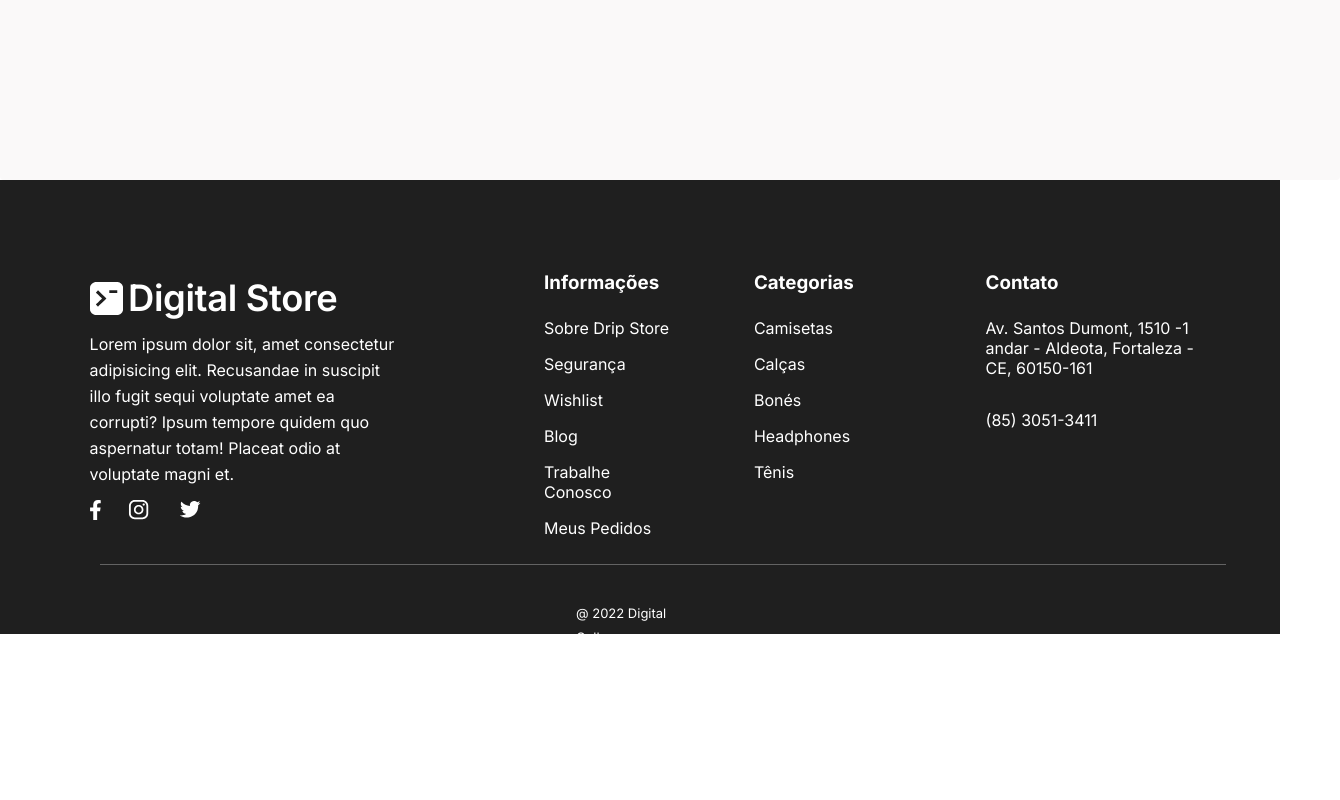
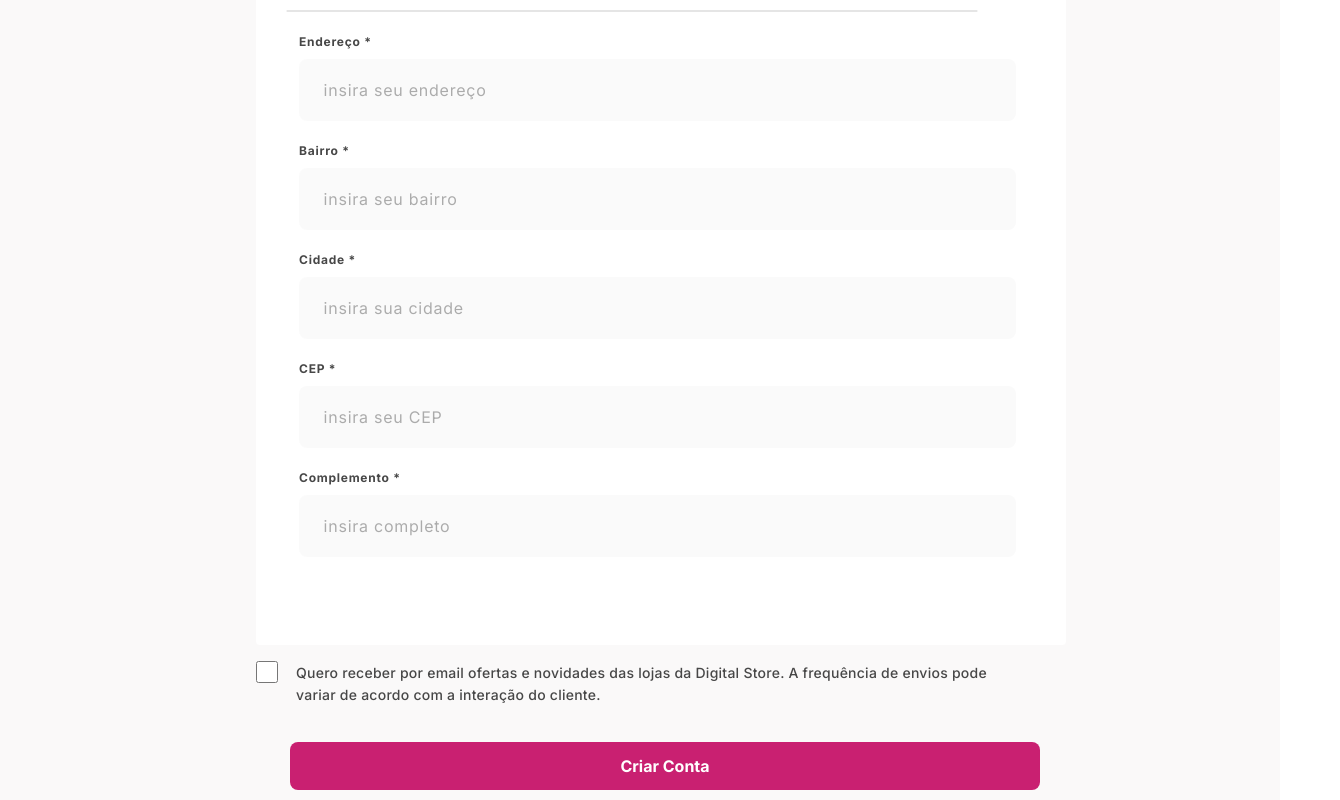
Before and after one commit to andre-digitalcollege/DigitalStore, a React (Create React App) app: page /Cadastre3 in a window 1280 px wide. Shown: the part 880-1680 px from the top of the page, 1340 px wide, since content can reach past the window. Before the commit the page ends 1529 px from the top, so only its background shows below. Built offline with nearby package versions, Linux system fonts and the light colour scheme.

Commit message:
página 3 do figma 100% finalizada

```diff
--- a/src/components/header/header.css
+++ b/src/components/header/header.css
@@ -148,7 +148,7 @@
 .lineargradient {
     /* background: linear-gradient( #B5B6F2, #FFFFFF); */
     background-image: linear-gradient(to bottom, #B5B6F2, #FFFFFF);
-    width: 100%;
+    width: auto;
     height: 1000px;
     padding-Top: 200px;
     padding-Left: 100px;
@@ -439,6 +439,7 @@
     cursor: default;
 
 }
+
 .acessarconta2 {
     margin-top: 116px;
     margin-left: 30px;
@@ -460,6 +461,7 @@
     line-height: 24px;
     color: white;
 }
+
 .oufacalogin2 {
     font-family: 'Inter';
     font-style: normal;
@@ -497,14 +499,14 @@
 
 .telacadastre3 {
     background: #faf9f9;
-    width: 100%;
-    height: 1000px;
+    width: auto;
+    height: 1650px;
     padding-Top: 200px;
     padding-Left: 100px;
     border-Radius: 4px;
     padding: 30px;
     gap: 30px;
-    overflow-x: hidden;
+    /* overflow-x: hidden; */
 
 
 }
@@ -517,16 +519,18 @@ padding: 30px;
     gap: 20px;
 
     position: absolute;
+
     width: 750px;
     height: 538px;
-left: 345px;
+    left: 220px;
     top: 208px;
 
     background: #FFFFFF;
     border-radius: 4px;
+    margin-left: 40px;
 }
 
-.informacoes{
+.informacoes {
 
 
 
@@ -548,7 +552,9 @@ color: #474747;
     flex: none;
     order: 0;
     flex-grow: 0;
+    margin-left: 13px;
 }
+
 .cpf {
     position: absolute;
     width: 330.12px;
@@ -566,6 +572,7 @@ top: 201px;
 
     color: #474747;
     cursor: default;
+    margin-left: 13px;
 }
 
 .email {
@@ -573,7 +580,7 @@ top: 201px;
     /* width: 108.7px;
     height: 24px; */
     left: 30px;
-    top: 144px;
+    top: 310px;
 
     font-family: 'Inter';
     font-style: normal;
@@ -585,13 +592,15 @@ top: 201px;
 
     color: #474747;
     cursor: default;
+    margin-left: 13px;
 }
+
 .celular {
     position: absolute;
     /* width: 108.7px;
     height: 24px; */
     left: 30px;
-    top: 144px;
+    top: 419px;
 
     font-family: 'Inter';
     font-style: normal;
@@ -603,4 +612,277 @@ top: 201px;
 
     color: #474747;
     cursor: default;
+    margin-left: 13px;
 }
+
+.seunome {
+    position: absolute;
+    /* width: 108.7px;
+    height: 24px; */
+    Top: 92px;
+    Left: 30px;
+    font-family: 'Inter';
+    font-style: normal;
+    font-weight: 700;
+    font-size: 12px;
+    line-height: 24px;
+
+    letter-spacing: 0.75px;
+
+    color: #474747;
+    cursor: default;
+    margin-left: 13px;
+}
+
+.inputlogin1 {
+    position: absolute;
+    width: 690px;
+    height: 60px;
+    left: 30px;
+    top: 121px;
+    background: rgba(71, 71, 71, 4%);
+    border-radius: 8px;
+    border: none;
+
+    opacity: 0.04;
+    font-family: 'Inter';
+    font-style: normal;
+    font-weight: 400;
+    font-size: 16px;
+    line-height: 28px;
+
+    letter-spacing: 0.75px;
+    color: #666666;
+    opacity: 0.6;
+    padding-left: 24.61px;
+    margin-left: 13px;
+}
+
+.inputlogin2 {
+    position: absolute;
+    width: 690px;
+    height: 60px;
+    left: 30px;
+    top: 230px;
+    background: rgba(71, 71, 71, 4%);
+    border-radius: 8px;
+    border: none;
+
+    opacity: 0.04;
+    font-family: 'Inter';
+    font-style: normal;
+    font-weight: 400;
+    font-size: 16px;
+    line-height: 28px;
+
+    letter-spacing: 0.75px;
+    color: #666666;
+    opacity: 0.6;
+    padding-left: 24.61px;
+    margin-left: 13px;
+}
+
+.inputlogin3 {
+    position: absolute;
+    width: 690px;
+    height: 60px;
+    left: 30px;
+    top: 339px;
+    background: rgba(71, 71, 71, 4%);
+    border-radius: 8px;
+    border: none;
+
+    opacity: 0.04;
+    font-family: 'Inter';
+    font-style: normal;
+    font-weight: 400;
+    font-size: 16px;
+    line-height: 28px;
+
+    letter-spacing: 0.75px;
+    color: #666666;
+    opacity: 0.6;
+    padding-left: 24.61px;
+    margin-left: 13px;
+}
+
+.inputlogin4 {
+    position: absolute;
+    width: 690px;
+    height: 60px;
+    left: 30px;
+    top: 448px;
+    background: rgba(71, 71, 71, 4%);
+    border-radius: 8px;
+    border: none;
+
+    opacity: 0.04;
+    font-family: 'Inter';
+    font-style: normal;
+    font-weight: 400;
+    font-size: 16px;
+    line-height: 28px;
+
+    letter-spacing: 0.75px;
+    color: #666666;
+    opacity: 0.6;
+    padding-left: 24.61px;
+    margin-left: 13px;
+}
+
+.telinha4 {
+    display: flex;
+    flex-direction: column;
+    align-items: flex-start;
+    padding: 30px;
+    gap: 20px;
+
+    position: absolute;
+    width: 750px;
+    height: 647px;
+    right: 4px;
+    top: 610px;
+
+    background: #FFFFFF;
+    border-radius: 4px;
+}
+
+.complemento {
+    position: absolute;
+    /* width: 108.7px;
+    height: 24px; */
+
+    left: 30px;
+    top: 528px;
+
+    font-family: 'Inter';
+    font-style: normal;
+    font-weight: 700;
+    font-size: 12px;
+    line-height: 24px;
+
+    letter-spacing: 0.75px;
+
+    color: #474747;
+    cursor: default;
+    margin-left: 13px;
+}
+
+.inputlogin5 {
+    position: absolute;
+    width: 690px;
+    height: 60px;
+    left: 30px;
+    top: 557px;
+    background: rgba(71, 71, 71, 4%);
+    border-radius: 8px;
+    border: none;
+
+    opacity: 0.04;
+    font-family: 'Inter';
+    font-style: normal;
+    font-weight: 400;
+    font-size: 16px;
+    line-height: 28px;
+
+    letter-spacing: 0.75px;
+    color: #666666;
+    opacity: 0.6;
+    padding-left: 24.61px;
+    margin-left: 13px;
+}
+
+.criarconta2 {
+    position: absolute;
+    width: 440px;
+    height: 36px;
+    left: 262px;
+    top: 150px;
+
+    /* H3 Title - Desktop Bold */
+
+    font-family: 'Inter';
+    font-style: normal;
+    font-weight: 700;
+    font-size: 32px;
+    line-height: 36px;
+    /* identical to box height, or 112% */
+
+    letter-spacing: 1px;
+
+    /* dark-gray */
+
+    color: #1F1F1F;
+
+}
+
+.checkbox {
+    Width: 22px;
+    Height: 22px;
+    right: 785px;
+    top: 720px;
+    position: absolute;
+    border: 1px solid #C92071;
+    border-radius: 2px;
+
+
+}
+
+.checkbox:checked{
+    background-color: #C92071;
+    color: #C92071;
+    background:#C92071 ;
+
+}
+
+.textocheckbox{
+
+    width: 728px;
+height: 44px;
+margin-top: 630px;
+margin-left: 10px;
+
+/* Text X-Small - Desktop */
+
+font-family: 'Inter';
+font-style: normal;
+font-weight: 500;
+font-size: 14px;
+line-height: 22px;
+/* or 157% */
+
+letter-spacing: 0.25px;
+
+/* dark-gray-2 */
+
+color: #474747;
+
+
+/* Inside auto layout */
+
+flex: none;
+order: 1;
+flex-grow: 0;
+}
+
+.criarconta3 {
+    margin-top: 1320px;
+    /* margin-left: 30px; */
+    Width: 750px;
+    Height: 48px;
+    border-radius: 8px;
+    position: absolute;
+
+
+    /* primary */
+
+    background: #C92071;
+    border-radius: 8px;
+    border: none;
+    font-family: 'Inter';
+    font-style: normal;
+    font-weight: 700;
+    font-size: 16px;
+    line-height: 24px;
+    color: white;
+}
--- a/src/components/header/pages/cadastre3.jsx
+++ b/src/components/header/pages/cadastre3.jsx
@@ -16,26 +16,41 @@ function Cadastre3() {
                 </div>
             </header>
             <div className="telacadastre3">
-            <text>Crie sua conta</text>
+            <text className="criarconta2">Criar Conta</text>
                 <div className="telinha3">
                     <text className="informacoes">Informações pessoais</text>
                     <img src={linha} alt='shoe'></img>
-                    <text className="loginesenha">Nome completo *</text>
-                    <input type='email' className="inputlogin" maxLength="50" placeholder="insira seu nome" ></input>
+                    <text className="seunome">Nome completo *</text>
+                    <input type='email' className="inputlogin1" maxLength="50" placeholder="insira seu nome" ></input>
                     <text className="cpf">CPF *</text>
-                    <input type='email' className="inputlogin" maxLength="50" placeholder="insira seu CPF" ></input>
+                    <input type='email' className="inputlogin2" maxLength="50" placeholder="insira seu CPF" ></input>
                     <text className="email">E-mail *</text>
-                    <input type='email' className="inputlogin" maxLength="50" placeholder="insira seu email" ></input>
+                    <input type='email' className="inputlogin3" maxLength="50" placeholder="insira seu email" ></input>
                     <text className="celular">Celular *</text>
-                    <input type='email' className="inputlogin" maxLength="50" placeholder="insira seu celular" ></input>
+                    <input type='email' className="inputlogin4" maxLength="50" placeholder="insira seu celular" ></input>
+
+                    <div className="telinha4">
+                    <text className="informacoes">Informações de entrega</text>
+                    <img src={linha} alt='shoe'></img>
+                    <text className="seunome">Endereço *</text>
+                    <input type='email' className="inputlogin1" maxLength="50" placeholder="insira seu endereço" ></input>
+                    <text className="cpf">Bairro *</text>
+                    <input type='email' className="inputlogin2" maxLength="50" placeholder="insira seu bairro" ></input>
+                    <text className="email">Cidade *</text>
+                    <input type='email' className="inputlogin3" maxLength="50" placeholder="insira sua cidade" ></input>
+                    <text className="celular">CEP *</text>
+                    <input type='email' className="inputlogin4" maxLength="50" placeholder="insira seu CEP" ></input>
+                    <text className="complemento">Complemento *</text>
+                    <input type='email' className="inputlogin5" maxLength="50" placeholder="insira completo" ></input>
+                    <input type='checkbox' className="checkbox"></input>
+                    <text className="textocheckbox">Quero receber por email ofertas e novidades das lojas da Digital Store. A frequência de envios pode variar de acordo com a interação do cliente.</text>
+                    </div>
 
 
-                    {/* <div>
-                   <Link  to={"/"}><button className='acessarconta2'>Criar Contaasdasdasd</button></Link>
-                    <text className="oufacalogin2">Ou faça login com</text>
-                    <img src={google} alt='shoe' className="google2" ></img>
-                    <img src={facebook} alt='shoe' className="facebook2"></img>
-                    </div> */}
+                    <div>
+                   <Link  to={"/"}><button className='criarconta3'>Criar Conta</button></Link>
+
+                    </div>
                 </div>
             </div>
             <Footer />
```
Lines whose indentation alone changed are shown as unchanged.
